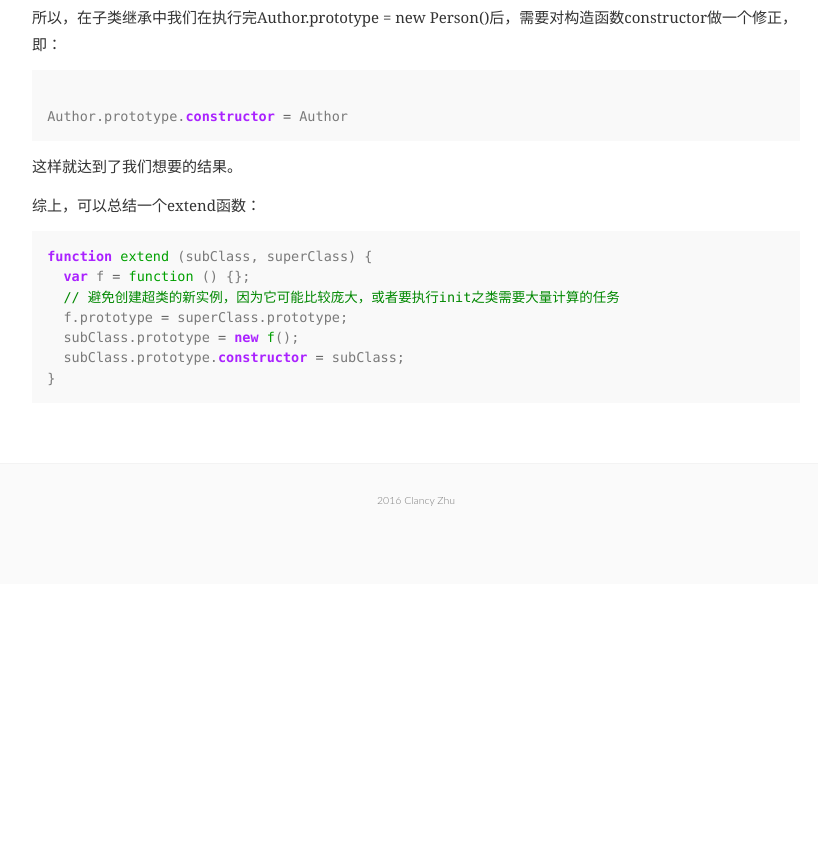
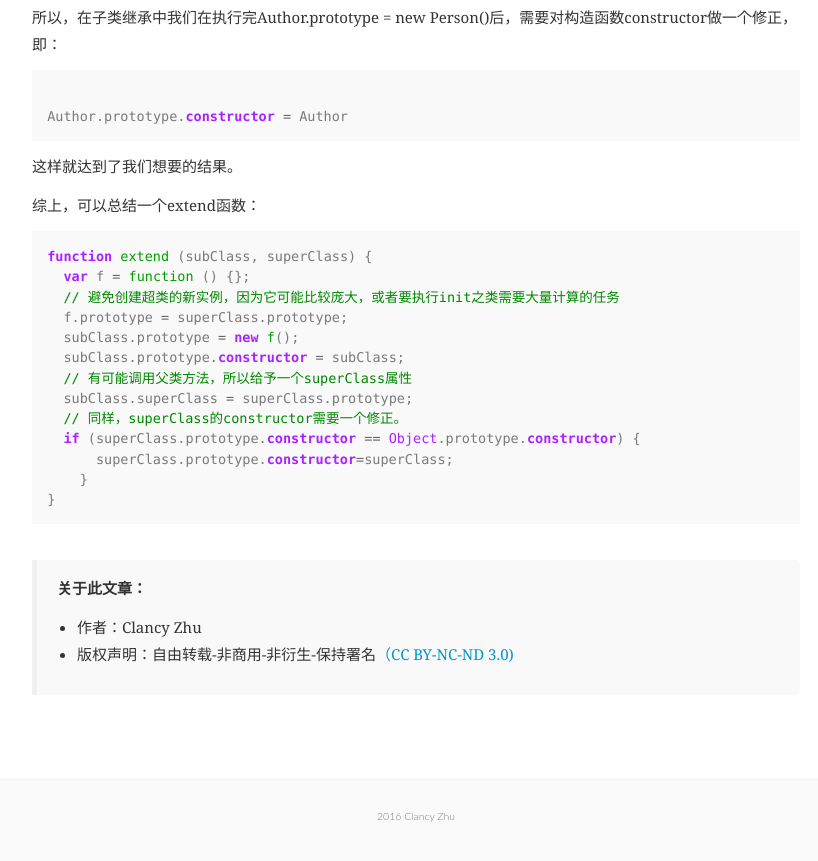
Before and after one commit to clancyz/clancyz.github.io, a Jekyll site: the page built from _posts/2015-07-27-javascript-prototype-extend.md, in a window 1280 px wide and 900 px high, scrolled down 3287 px. Shown: the top 861 px of the window, without its empty margins (224-1042 px from the left). Built offline with Jekyll 4.4.1, drawn with Linux system fonts in a browser that asks for light colours; nearby versions of some CDN libraries; some web fonts are replaced; comment, search, counter and statistics services are not loaded; before the commit the page ends 3871 px from its top, so only the background shows below that.

Commit message:
add copyright, add javascript-design-pattern-decorator.md

```diff
--- a/_config.yml
+++ b/_config.yml
@@ -18,7 +18,7 @@ google_analytics:
 # Optional features
 animated:           false
 show_related_posts: false
-show_post_footers:  false
+show_post_footers:  true
 
 # Social icons
 show_social_icons: true
--- a/_includes/post_footer.html
+++ b/_includes/post_footer.html
@@ -1,10 +1,9 @@
-<div class="py2 post-footer">
-  <img src="/images/me.jpeg" alt="John Otander" class="avatar" />
-  <p>
-    Pixyll is an open-source Jekyll theme that's built by <a href="http://johnotander.com">John Otander</a>.
-    When he's not writing code and building things, he likes to ski. A. Lot.
-  </p>
-  <p>
-    Follow him on <a href="https://twitter.com/4lpine">Twitter</a>.
-  </p>
+<div class="py2">
+  <blockquote>
+  <p><b>关于此文章：</b></p>
+  <ul>
+      <li>作者：Clancy Zhu</li>
+      <li>版权声明：自由转载-非商用-非衍生-保持署名<a href="http://creativecommons.org/licenses/by-nc-nd/3.0/deed.zh">（CC BY-NC-ND 3.0)</a></li>
+  </ul>
+</blockquote>
 </div>
--- a/_posts/2015-07-27-javascript-prototype-extend.md
+++ b/_posts/2015-07-27-javascript-prototype-extend.md
@@ -147,5 +147,11 @@ function extend (subClass, superClass) {
   f.prototype = superClass.prototype;
   subClass.prototype = new f();
   subClass.prototype.constructor = subClass;
+  // 有可能调用父类方法，所以给予一个superClass属性
+  subClass.superClass = superClass.prototype;
+  // 同样，superClass的constructor需要一个修正。
+  if (superClass.prototype.constructor == Object.prototype.constructor) {
+      superClass.prototype.constructor=superClass;
+    }
 }
 {% endhighlight %}
```
Also changed, not shown: _posts/2015-10-17-Javascript-Design-Pattern-Decorator.md (added, +240 -0 lines), 16 other files.
